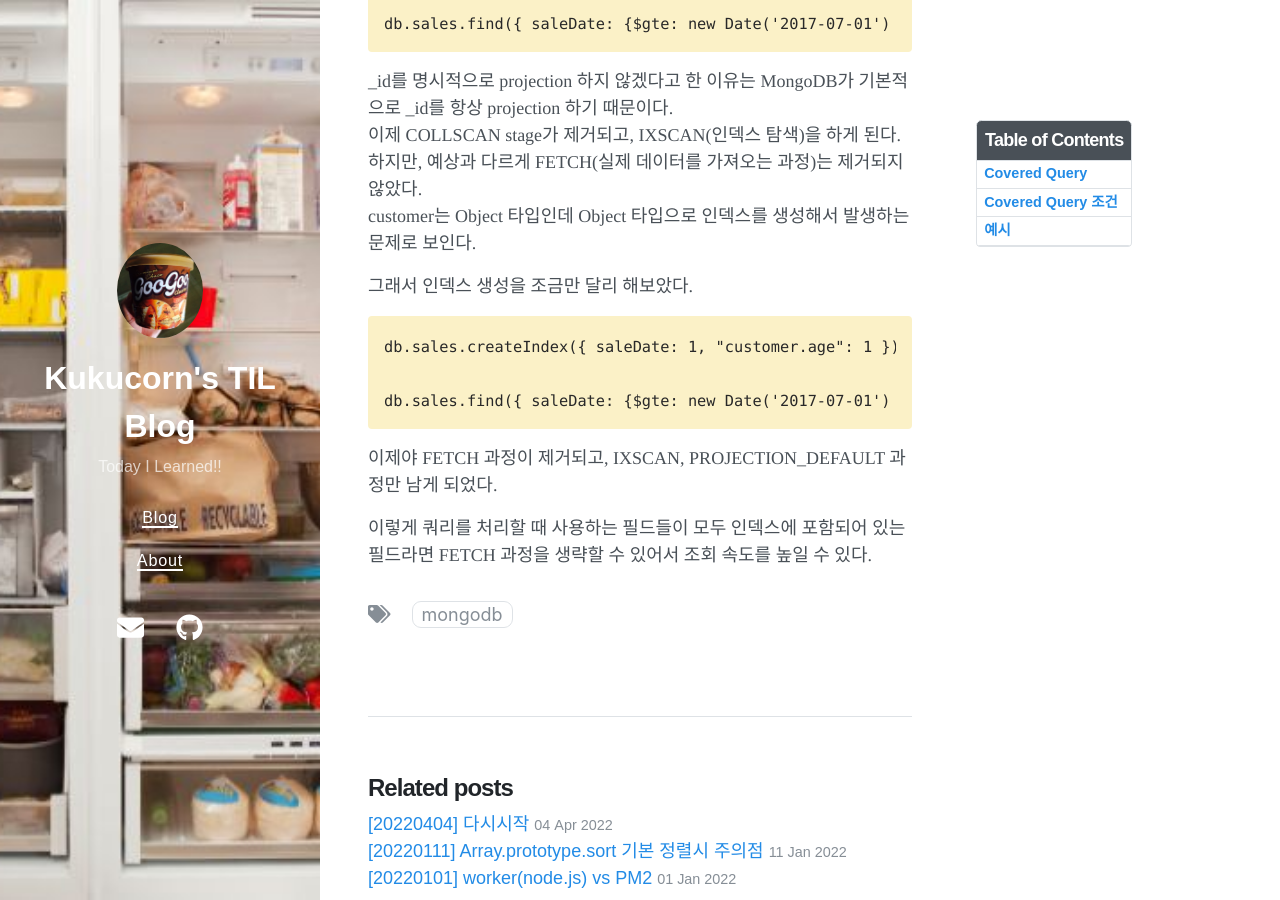
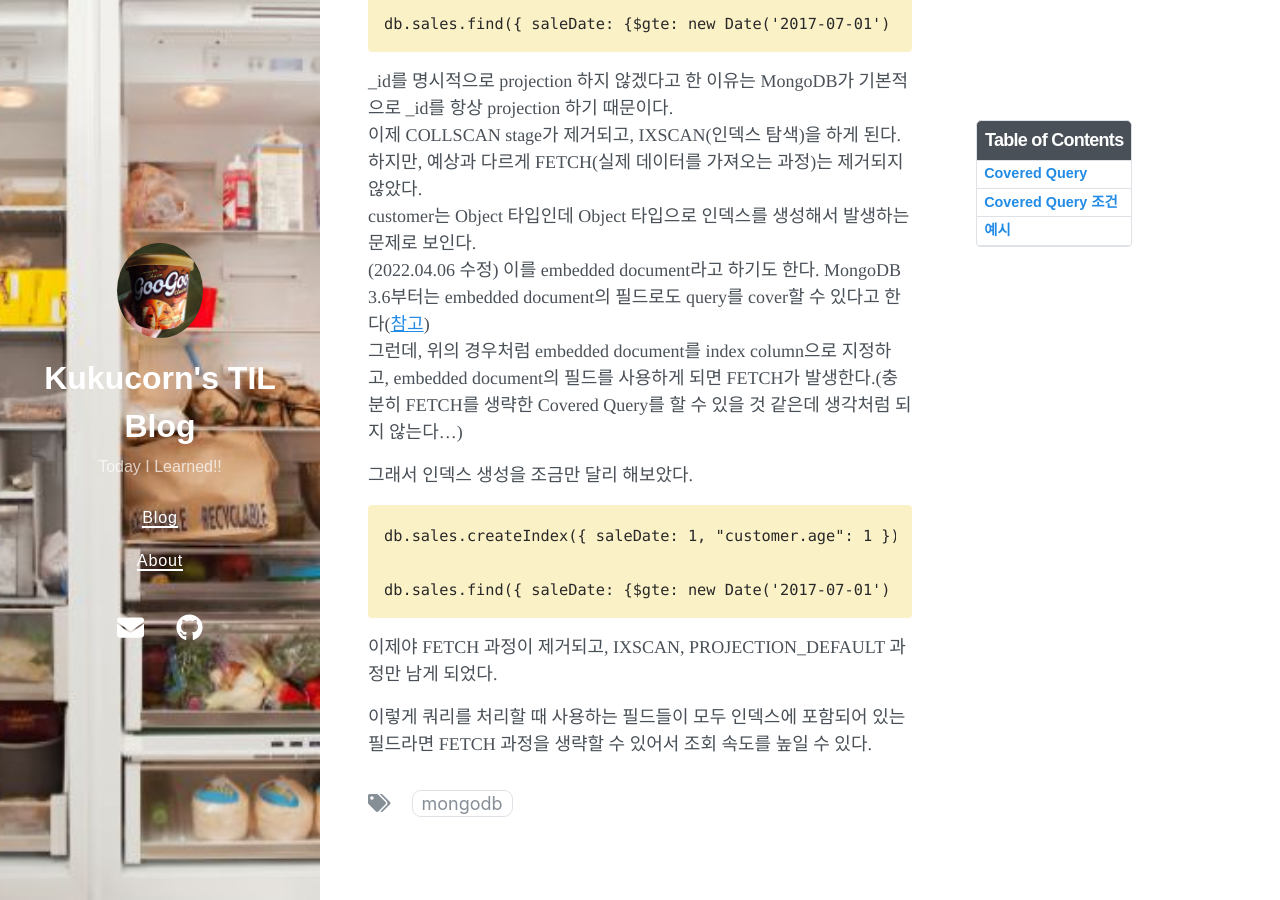
Before and after one commit to kukucorn/TIL-Blog, a Jekyll site: the page built from _posts/2022-04-05-Covered-Query.md, in a window 1280 px wide and 900 px high, scrolled down 1348 px. Built offline with Jekyll 4.4.1, drawn with Linux system fonts in a browser that asks for light colours; nearby versions of some CDN libraries.

Commit message:
Update Covered Query

```diff
--- a/_posts/2022-04-05-Covered-Query.md
+++ b/_posts/2022-04-05-Covered-Query.md
@@ -52,6 +52,8 @@ db.sales.find({ saleDate: {$gte: new Date('2017-07-01') } }, { _id: 0, "customer
 이제 COLLSCAN stage가 제거되고, IXSCAN(인덱스 탐색)을 하게 된다.
 하지만, 예상과 다르게 FETCH(실제 데이터를 가져오는 과정)는 제거되지 않았다.
 customer는 Object 타입인데 Object 타입으로 인덱스를 생성해서 발생하는 문제로 보인다.
+(2022.04.06 수정) 이를 embedded document라고 하기도 한다. MongoDB 3.6부터는 embedded document의 필드로도 query를 cover할 수 있다고 한다([참고](https://www.mongodb.com/docs/manual/core/query-optimization/#covered-query))
+그런데, 위의 경우처럼 embedded document를 index column으로 지정하고, embedded document의 필드를 사용하게 되면 FETCH가 발생한다.(충분히 FETCH를 생략한 Covered Query를 할 수 있을 것 같은데 생각처럼 되지 않는다...)
 
 그래서 인덱스 생성을 조금만 달리 해보았다.
 
```
